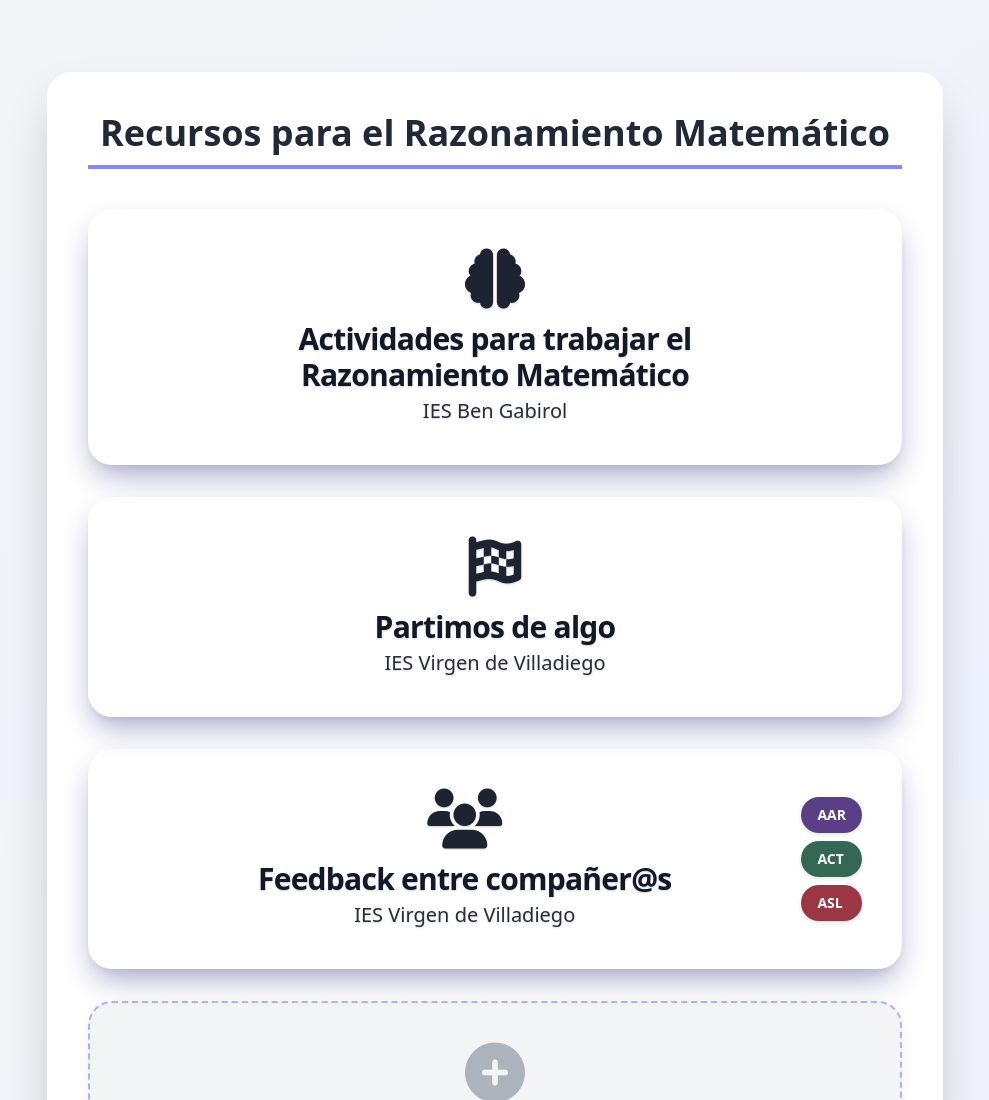
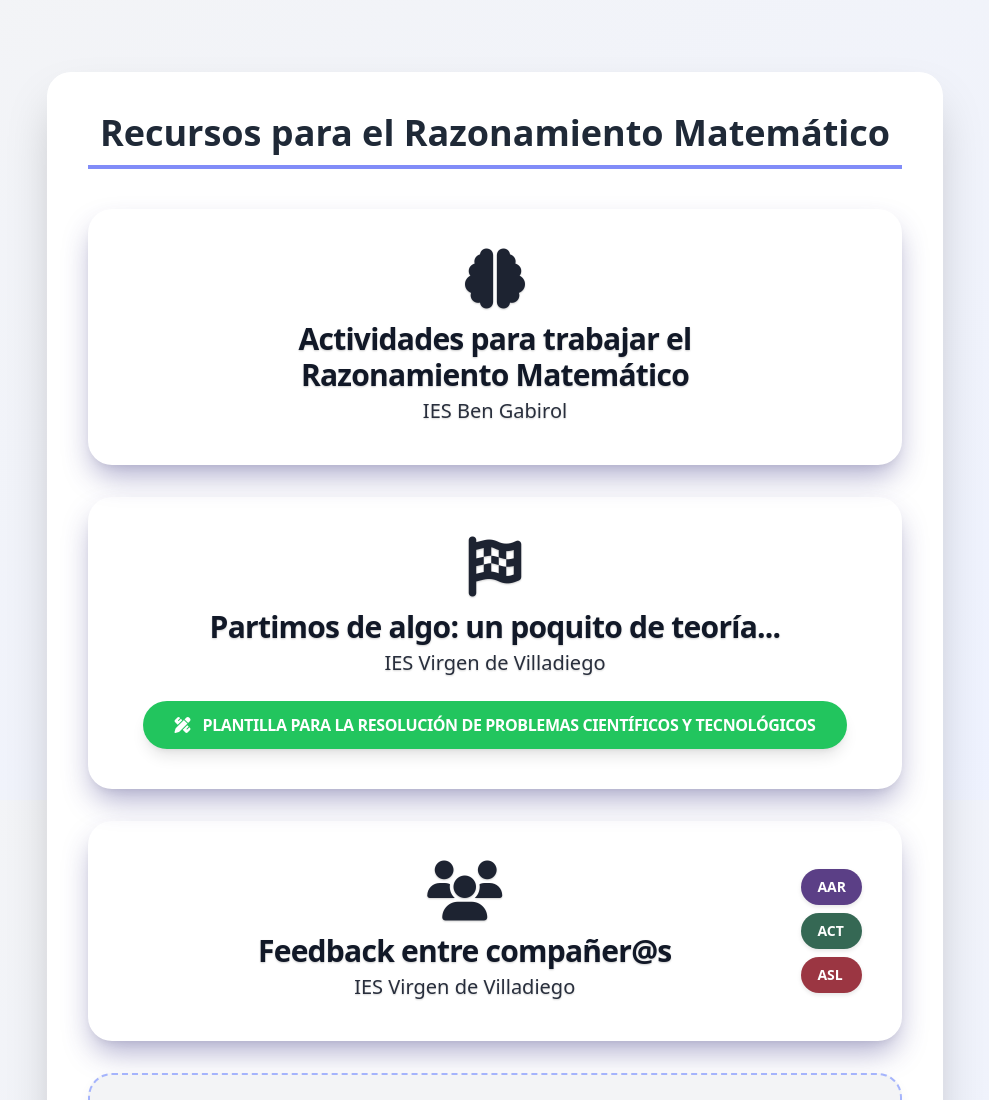
Before and after one commit to angelmicelti/PlanesIES, a plain HTML site: page recursos.html in a window 1280 px wide. Shown: the top 1100 px of the page, without its empty margins (145-1134 px from the left). Drawn offline with nearby package versions, Linux system fonts and the light colour scheme.

Commit message:
Update recursos.html

```diff
--- a/recursos.html
+++ b/recursos.html
@@ -113,20 +113,29 @@
                 </div>
             </a>
 
-            <a href="https://docs.google.com/document/d/e/2PACX-1vTdNf_xZ3Q7bmSudYTgWh8zGgGsaFywRORMirYnXBpLPcuG2Pioh1f7Lmr-kNuLJGyoqU0dsndBC_3g/pub" target="_blank"
-               role="button"
-               title="Acordado en ETCP de 29 de septiembre de 2025"
-               class="modern-button block w-full text-gray-900 rounded-3xl p-6 sm:p-10 text-center cursor-pointer transition-all duration-300">
+            <div class="modern-button block w-full text-gray-900 rounded-3xl p-6 sm:p-10 text-center transition-all duration-300">
                 <div class="flex flex-col items-center justify-center">
+                    <a href="https://docs.google.com/document/d/e/2PACX-1vTdNf_xZ3Q7bmSudYTgWh8zGgGsaFywRORMirYnXBpLPcuG2Pioh1f7Lmr-kNuLJGyoqU0dsndBC_3g/pub" target="_blank" title="Acordado en ETCP de 29 de septiembre de 2025" class="block w-full">
                         <i class="fas fa-flag-checkered text-4xl sm:text-6xl mb-3 opacity-95 text-shadow-lg" style="text-shadow: 0 1px 2px rgba(0, 0, 0, 0.2);"></i>
                         <div class="text-2xl sm:text-3xl font-bold tracking-tight mb-1 text-shadow-lg" style="text-shadow: 0 1px 2px rgba(0, 0, 0, 0.2);">
-                        Partimos de algo
+                            Partimos de algo: un poquito de teoría...
                         </div>
                         <div class="text-lg sm:text-xl font-normal opacity-90 text-shadow-lg" style="text-shadow: 0 1px 2px rgba(0, 0, 0, 0.2);">
                             IES Virgen de Villadiego
                         </div>
+                    </a>
+
+                    <a href="https://docs.google.com/document/d/1SOx9vlEndNgWEFP3a-uTSPkUpO9mldWzbATgt2EJCrs/edit?usp=sharing" target="_blank"
+                       role="button"
+                       title="Haz clic sobre el botón para abrir la plantilla para la resolución de problemas del IES"
+                       class="mt-6 inline-block text-white rounded-full py-3 px-8 text-center cursor-pointer transition-all duration-300 bg-green-500 hover:bg-green-600 transform hover:scale-105 shadow-lg hover:shadow-xl">
+                        <div class="flex items-center justify-center">
+                            <i class="fas fa-pencil-ruler mr-3"></i>
+                            <span class="font-bold tracking-tight">PLANTILLA PARA LA RESOLUCIÓN DE PROBLEMAS CIENTÍFICOS Y TECNOLÓGICOS</span>
                         </div>
                     </a>
+                </div>
+            </div>
 
             <div role="button"
                  title="Comparte con tus compañeros tus actividades sobre razonamiento matemático"
@@ -152,7 +161,7 @@
                            class="small-action-button button-act font-bold py-2 px-4 rounded-full text-sm">
                            ACT
                         </a>
-                        <a href="https.google.com/spreadsheets/d/1e8lkjHpMVBWR3EzVzZt6DBFbx3rzGAQGPp_Kr0h-do0/edit?gid=1234000189#gid=1234000189" target="_blank" title="Área Socio-Lingüística"
+                        <a href="https://docs.google.com/spreadsheets/d/1e8lkjHpMVBWR3EzVzZt6DBFbx3rzGAQGPp_Kr0h-do0/edit?gid=1234000189#gid=1234000189" target="_blank" title="Área Socio-Lingüística"
                            class="small-action-button button-asl font-bold py-2 px-4 rounded-full text-sm">
                            ASL
                         </a>
```
Lines whose indentation alone changed are shown as unchanged.
